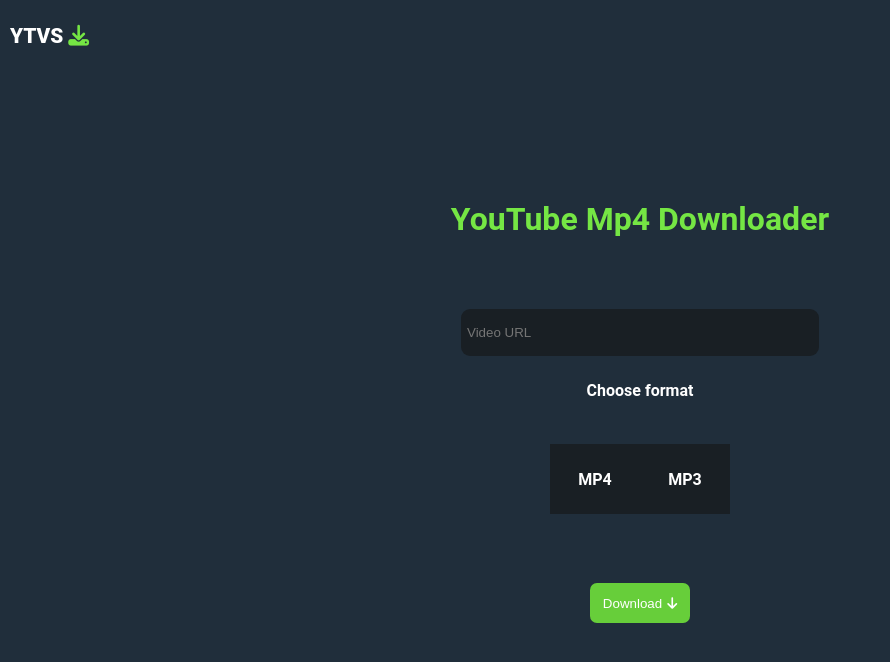
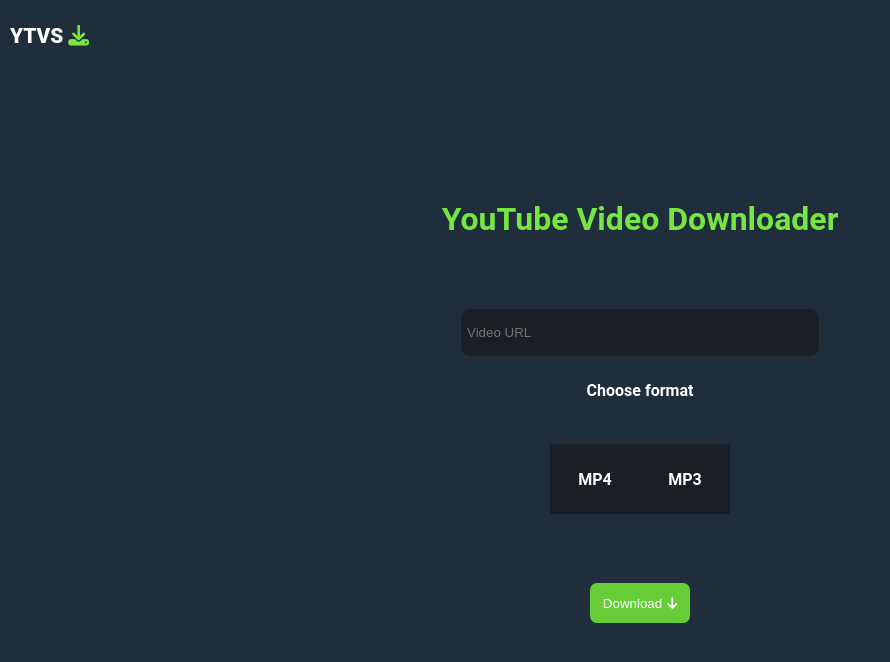
Before and after one commit to exiyos/ytvs, a website: page index.html in a window 1280 px wide. Shown: the whole page, without its empty margins (0-890 px from the left). Drawn offline with Linux system fonts and the light colour scheme.

Commit message:
Update index.html

```diff
--- a/index.html
+++ b/index.html
@@ -9,7 +9,7 @@
 </head>
 <body>
 <h1 class="logo">YTVS<i class="fas fa-download"></i></h1>
-  <h1 class="heading">YouTube Mp4 Downloader</h1>
+  <h1 class="heading">YouTube Video Downloader</h1>
   <input class="URL-input" placeholder="Video URL">
   <br>
   <p class="choose">Choose format</p>
```
